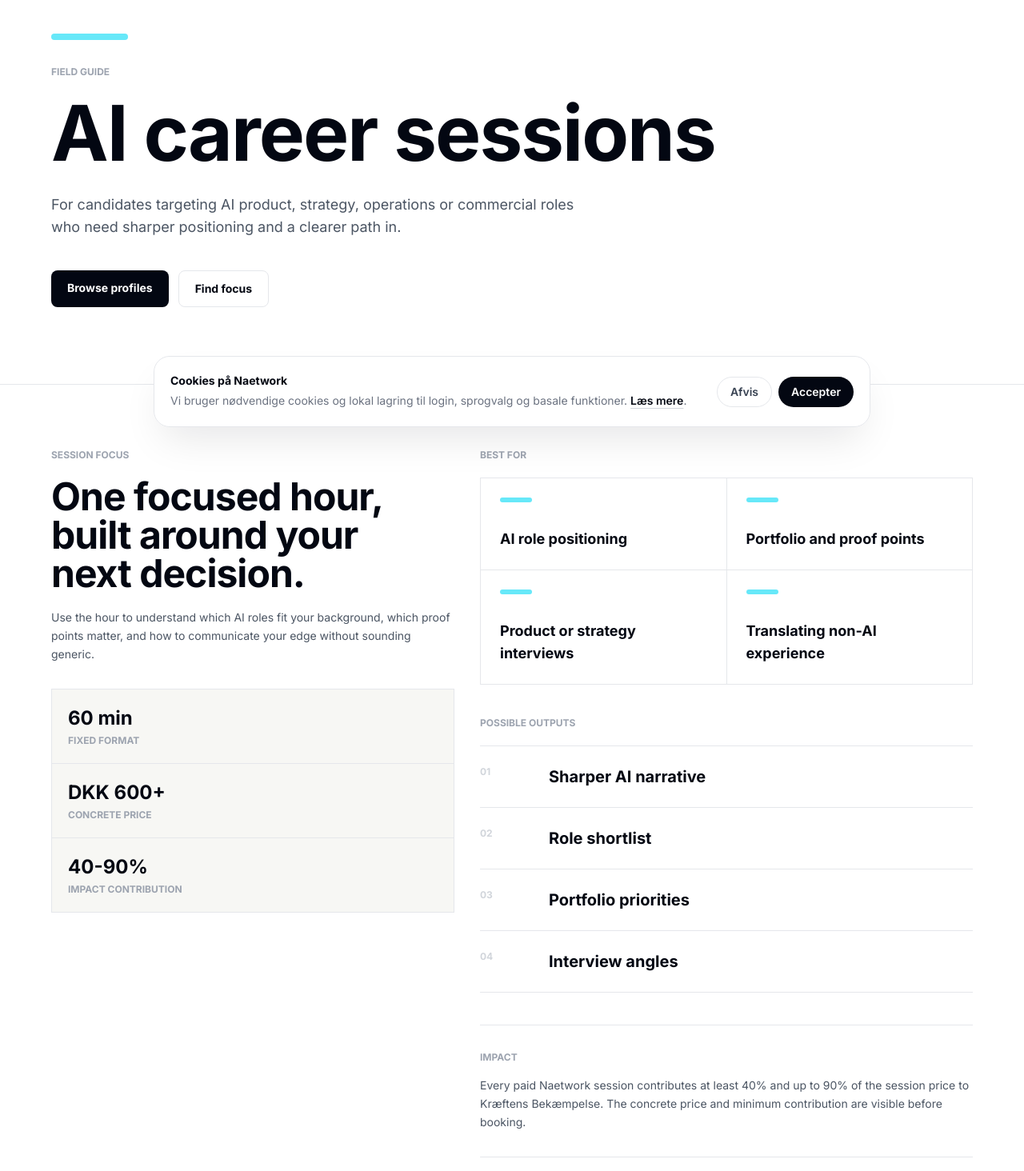
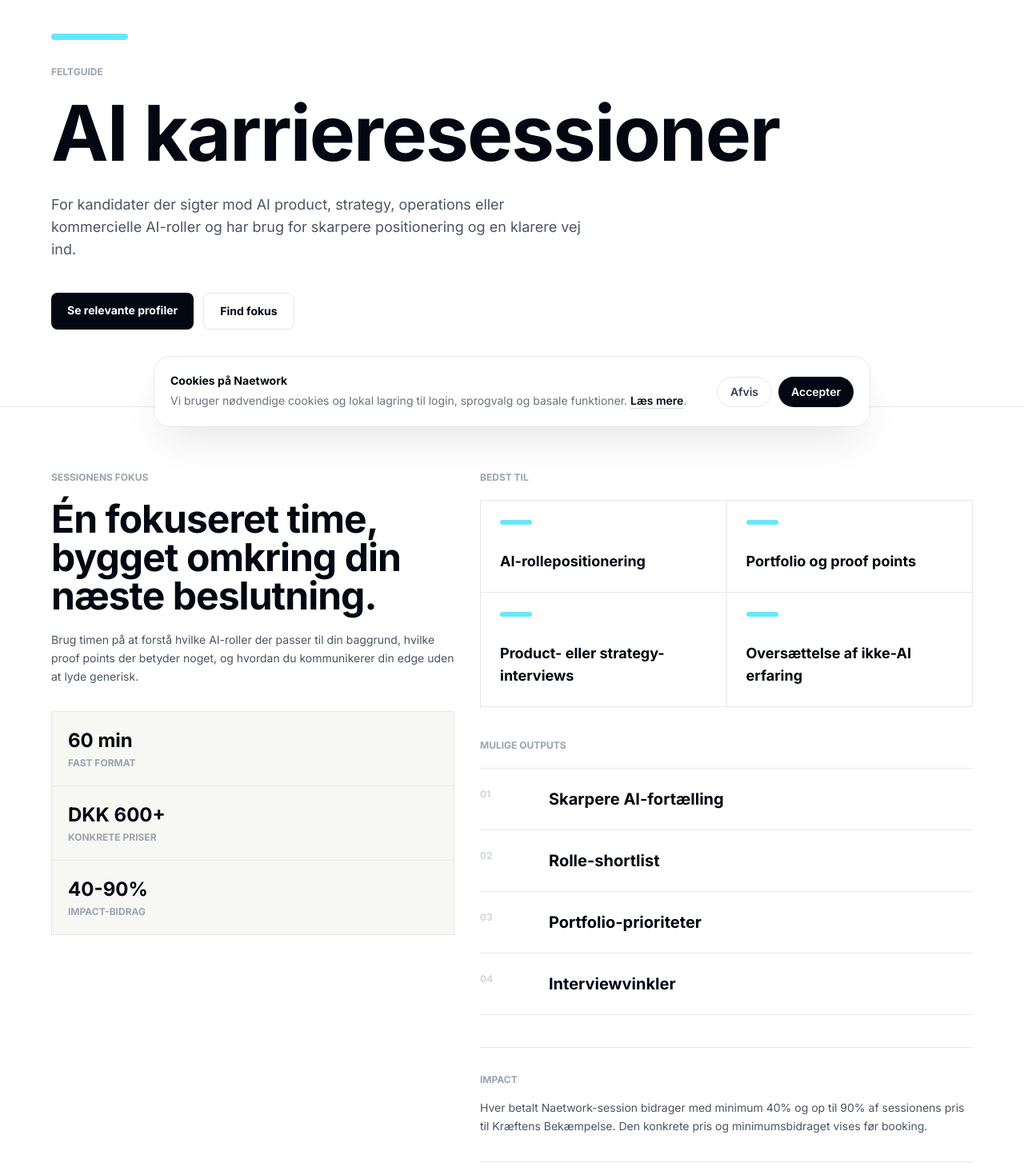
Before and after one commit to mikkelstreet-png/Naetwork, a Next.js app: page /fields/ai in a window 1280 px wide. Shown: the part 246-1710 px from the top of the page at 80% size. Built offline with nearby package versions, Linux system fonts and the light colour scheme; no server answers.

Commit message:
Use bilingual field guide content

```diff
--- a/app/fields/[slug]/page.tsx
+++ b/app/fields/[slug]/page.tsx
@@ -1,135 +1,24 @@
 import type { Metadata } from 'next';
-import Link from 'next/link';
 import { notFound } from 'next/navigation';
-
-const fields = {
-  ai: {
-    label: 'AI',
-    accent: 'bg-cyan-300',
-    title: 'AI career sessions',
-    description: 'For candidates targeting AI product, strategy, operations or commercial roles who need sharper positioning and a clearer path in.',
-    bestFor: ['AI role positioning', 'Portfolio and proof points', 'Product or strategy interviews', 'Translating non-AI experience'],
-    outputs: ['Sharper AI narrative', 'Role shortlist', 'Portfolio priorities', 'Interview angles'],
-    sessionFocus: 'Use the hour to understand which AI roles fit your background, which proof points matter, and how to communicate your edge without sounding generic.',
-  },
-  banking: {
-    label: 'Banking',
-    accent: 'bg-emerald-300',
-    title: 'Banking career sessions',
-    description: 'For candidates preparing for investment banking, M&A, corporate finance or capital markets processes.',
-    bestFor: ['Banking technicals', 'Fit story', 'CV and deal interest', 'Interview bar calibration'],
-    outputs: ['Technical drill plan', 'Sharper fit answers', 'Better CV signal', 'Interview readiness'],
-    sessionFocus: 'Use the hour to understand the interview bar, pressure-test technicals, improve your story and remove weak signals from your material.',
-  },
-  consulting: {
-    label: 'Management Consulting',
-    accent: 'bg-blue-300',
-    title: 'Consulting career sessions',
-    description: 'For candidates preparing for strategy consulting applications, cases, fit interviews and final-round pressure.',
-    bestFor: ['Case structure', 'Hypothesis thinking', 'Fit communication', 'Final-round preparation'],
-    outputs: ['Cleaner case structure', 'Better hypotheses', 'Fit answer map', 'Practice priorities'],
-    sessionFocus: 'Use the hour to make your problem solving clearer, your communication tighter and your fit answers more credible.',
-  },
-  'private-equity': {
-    label: 'Private Equity',
-    accent: 'bg-lime-300',
-    title: 'Private Equity career sessions',
-    description: 'For candidates targeting investment roles, deal teams, investment cases or transitions from banking and consulting.',
-    bestFor: ['Investment cases', 'Deal thinking', 'Diligence logic', 'PE interview preparation'],
-    outputs: ['Investment case plan', 'Sharper deal discussion', 'Diligence questions', 'PE readiness'],
-    sessionFocus: 'Use the hour to sharpen how you think about companies, deals, value creation and investment judgment.',
-  },
-} as const;
-
-type FieldSlug = keyof typeof fields;
+import { FieldGuideContent } from '@/components/FieldGuideContent';
+import { FIELD_GUIDES, FIELD_SLUGS, FieldSlug } from '@/lib/fieldGuides';
 
 export function generateStaticParams() {
-  return Object.keys(fields).map((slug) => ({ slug }));
+  return FIELD_SLUGS.map((slug) => ({ slug }));
 }
 
 export function generateMetadata({ params }: { params: { slug: string } }): Metadata {
-  const field = fields[params.slug as FieldSlug];
+  const field = FIELD_GUIDES[params.slug as FieldSlug];
   if (!field) return { title: 'Field - Naetwork' };
   return {
     title: `${field.label} career sessions - Naetwork`,
-    description: field.description,
+    description: field.description.en,
   };
 }
 
 export default function FieldPage({ params }: { params: { slug: string } }) {
-  const field = fields[params.slug as FieldSlug];
-  if (!field) notFound();
+  const slug = params.slug as FieldSlug;
+  if (!FIELD_GUIDES[slug]) notFound();
 
-  return (
-    <main className="bg-white pt-16">
-      <section className="border-b border-gray-200 bg-white px-5 py-16 sm:px-8 md:py-24">
-        <div className="mx-auto max-w-6xl">
-          <Link href="/" className="mb-10 inline-flex text-sm font-black text-gray-500 transition-colors hover:text-gray-950">&larr; Naetwork</Link>
-          <span className={`mb-8 block h-2 w-24 rounded-full ${field.accent}`} />
-          <p className="mb-5 text-xs font-black uppercase text-gray-400">Field guide</p>
-          <h1 className="max-w-5xl text-6xl font-black leading-[0.9] tracking-tight text-gray-950 text-balance md:text-8xl">{field.title}</h1>
-          <p className="mt-7 max-w-2xl text-base leading-relaxed text-gray-600 md:text-lg">{field.description}</p>
-          <div className="mt-10 flex flex-wrap gap-3">
-            <Link href="/professionals" className="inline-flex rounded-lg bg-gray-950 px-5 py-3 text-sm font-black text-white transition-colors hover:bg-gray-800">Browse profiles</Link>
-            <Link href="/match" className="inline-flex rounded-lg border border-gray-200 px-5 py-3 text-sm font-black text-gray-950 transition-colors hover:border-gray-950">Find focus</Link>
-          </div>
-        </div>
-      </section>
-
-      <section className="px-5 py-14 sm:px-8 md:py-20">
-        <div className="mx-auto grid max-w-6xl gap-8 lg:grid-cols-[0.9fr_1.1fr]">
-          <aside className="lg:sticky lg:top-24 lg:h-fit">
-            <p className="mb-5 text-xs font-black uppercase text-gray-400">Session focus</p>
-            <h2 className="text-4xl font-black leading-tight tracking-tight text-gray-950 text-balance md:text-5xl">One focused hour, built around your next decision.</h2>
-            <p className="mt-5 text-sm leading-relaxed text-gray-600">{field.sessionFocus}</p>
-            <div className="mt-8 grid gap-px border border-gray-200 bg-gray-200">
-              {[
-                ['60 min', 'Fixed format'],
-                ['DKK 600+', 'Concrete price'],
-                ['40-90%', 'Impact contribution'],
-              ].map(([value, label]) => (
-                <div key={label} className="bg-[#f7f7f4] p-5">
-                  <p className="text-2xl font-black text-gray-950">{value}</p>
-                  <p className="mt-1 text-xs font-black uppercase text-gray-400">{label}</p>
-                </div>
-              ))}
-            </div>
-          </aside>
-
-          <div className="space-y-10">
-            <section>
-              <p className="mb-5 text-xs font-black uppercase text-gray-400">Best for</p>
-              <div className="grid gap-px border border-gray-200 bg-gray-200 sm:grid-cols-2">
-                {field.bestFor.map((item) => (
-                  <div key={item} className="bg-white p-6">
-                    <span className={`mb-8 block h-1.5 w-10 rounded-full ${field.accent}`} />
-                    <p className="text-lg font-black text-gray-950">{item}</p>
-                  </div>
-                ))}
-              </div>
-            </section>
-
-            <section>
-              <p className="mb-5 text-xs font-black uppercase text-gray-400">Possible outputs</p>
-              <div className="border-t border-gray-200">
-                {field.outputs.map((item, index) => (
-                  <div key={item} className="grid gap-4 border-b border-gray-200 py-6 md:grid-cols-[70px_1fr]">
-                    <p className="text-xs font-black text-gray-300">0{index + 1}</p>
-                    <p className="text-xl font-black text-gray-950">{item}</p>
-                  </div>
-                ))}
-              </div>
-            </section>
-
-            <section className="border-y border-gray-200 py-8">
-              <p className="mb-4 text-xs font-black uppercase text-gray-400">Impact</p>
-              <p className="max-w-2xl text-sm leading-relaxed text-gray-600">
-                Every paid Naetwork session contributes at least 40% and up to 90% of the session price to Kræftens Bekæmpelse. The concrete price and minimum contribution are visible before booking.
-              </p>
-            </section>
-          </div>
-        </div>
-      </section>
-    </main>
-  );
+  return <FieldGuideContent slug={slug} />;
 }
```
